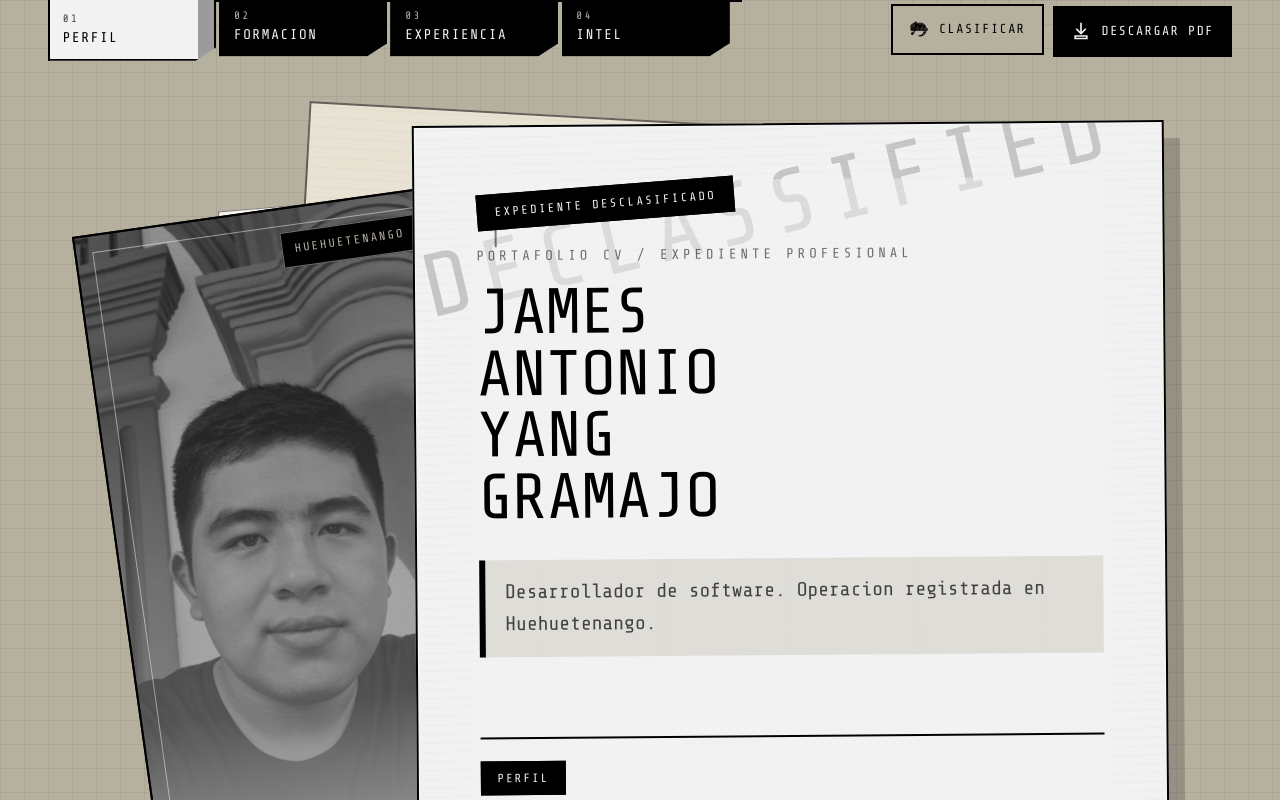
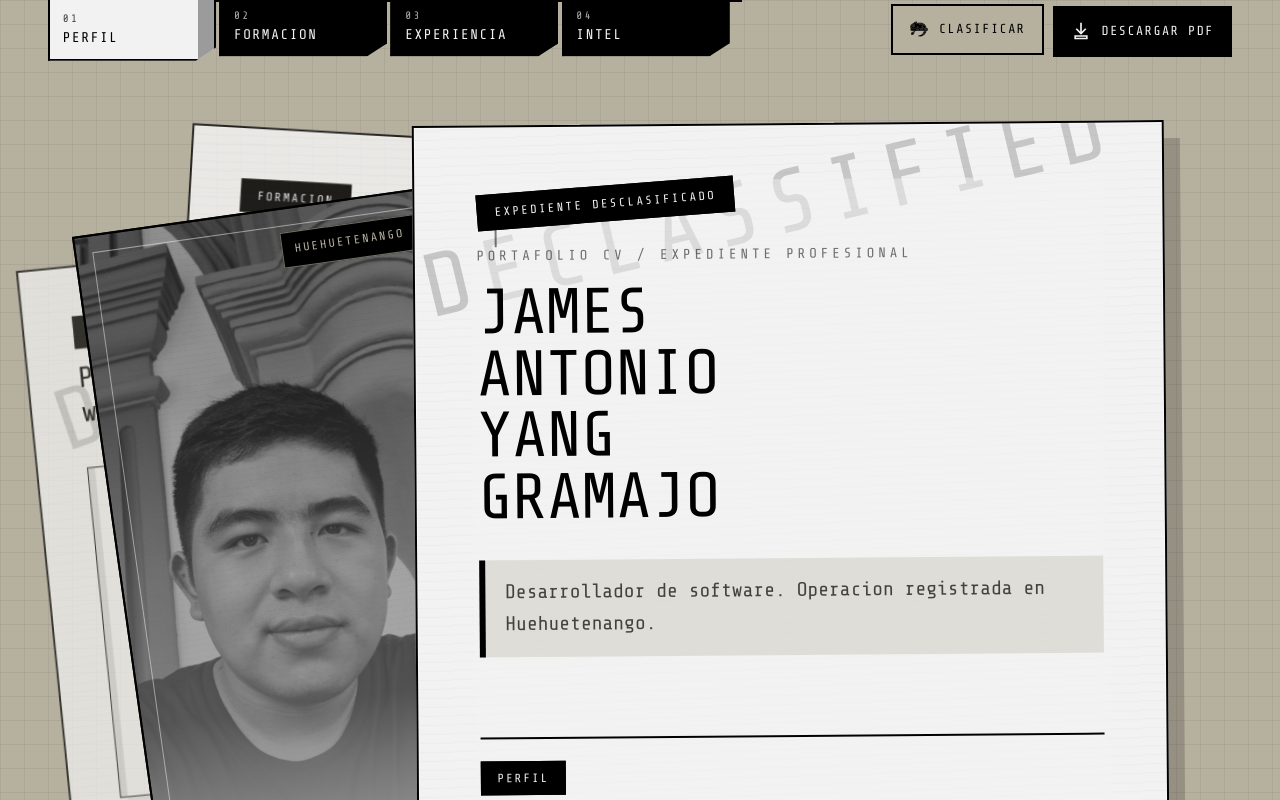
Before and after one commit to sJ4cques/CV, a React (Vite) app: page / in a window 1280 px wide. Shown: the top 800 px of the page. Built offline with nearby package versions, Linux system fonts and the light colour scheme.

Commit message:
Improve Shuffle effect

```diff
--- a/src/screens/HomeScreen/HomeScreen.css
+++ b/src/screens/HomeScreen/HomeScreen.css
@@ -184,10 +184,9 @@
 }
 
 .folder-panel {
-  display: grid;
-  justify-items: center;
-  min-height: calc(100vh - 8.5rem);
+  min-height: max(72rem, calc(100vh - 8.5rem));
   padding: 1.75rem 0.35rem 3rem;
+  perspective: 1200px;
   position: relative;
   z-index: 4;
 }
@@ -196,74 +195,87 @@
   transform: rotate(-0.2deg);
 }
 
-.folder-panel::before {
-  background:
-    linear-gradient(106deg, transparent 0 72%, rgb(0 0 0 / 0.08) 72% 100%),
-    repeating-linear-gradient(
-      0deg,
-      rgb(0 0 0 / 0.028) 0,
-      rgb(0 0 0 / 0.028) 1px,
-      transparent 1px,
-      transparent 10px
-    ),
-    #e7e2d2;
-  border: 2px solid rgb(0 0 0 / 0.56);
-  box-shadow: 12px 14px 0 rgb(0 0 0 / 0.12);
-  content: "";
-  height: min(68rem, calc(100% - 3rem));
+.document-layer {
   left: 50%;
-  max-height: 76rem;
-  top: 1.15rem;
-  width: min(47rem, calc(100% - 2rem));
   pointer-events: none;
   position: absolute;
-  transform: translateX(-48%) rotate(3.2deg) translateY(0.45rem);
-  z-index: 0;
+  top: 1.75rem;
+  transform-style: preserve-3d;
+  transform-origin: 50% 68%;
+  transition:
+    filter 1450ms cubic-bezier(0.16, 0.86, 0.28, 1),
+    opacity 1450ms cubic-bezier(0.16, 0.86, 0.28, 1),
+    transform 1450ms cubic-bezier(0.16, 0.86, 0.28, 1);
+  will-change: filter, opacity, transform;
+  width: min(100%, 66rem);
 }
 
-.folder-panel::after {
-  background:
-    linear-gradient(96deg, transparent 0 84%, rgb(0 0 0 / 0.1) 84% 100%),
-    #f7f5ed;
-  border: 1px solid rgb(0 0 0 / 0.48);
-  box-shadow: 10px 12px 0 rgb(0 0 0 / 0.1);
-  content: "";
-  height: min(62rem, calc(100% - 8rem));
-  left: 50%;
-  top: 5.25rem;
-  width: min(44rem, calc(100% - 2.4rem));
-  pointer-events: none;
-  position: absolute;
-  transform: translateX(-54%) rotate(-5deg);
-  z-index: 0;
+.document-layer.is-active {
+  filter: none;
+  opacity: 1;
+  pointer-events: auto;
+  transform: translateX(-50%) translateY(0) rotate(0deg) scale(1);
+  z-index: 9;
 }
 
-.classified-dossier:not(.declassified-mode) .folder-panel::before {
-  background:
-    linear-gradient(105deg, transparent 0 78%, rgb(0 0 0 / 0.2) 78% 100%),
-    repeating-linear-gradient(
-      0deg,
-      rgb(0 0 0 / 0.045) 0,
-      rgb(0 0 0 / 0.045) 1px,
-      transparent 1px,
-      transparent 10px
-    ),
-    #b6b09f;
-  border-color: rgb(182 176 159 / 0.74);
-  box-shadow: 16px 17px 0 rgb(0 0 0 / 0.34);
-  opacity: 0.86;
+.document-layer.is-depth-1 {
+  filter: saturate(0.86);
+  opacity: 0.84;
+  transform: translateX(-47%) translateY(1.1rem) rotate(3deg) scale(0.985);
+  z-index: 6;
 }
 
-.classified-dossier:not(.declassified-mode) .folder-panel::after {
-  background:
-    linear-gradient(92deg, transparent 0 86%, rgb(0 0 0 / 0.14) 86% 100%),
-    #f2f2f2;
-  border-color: rgb(0 0 0 / 0.62);
-  box-shadow: 11px 12px 0 rgb(0 0 0 / 0.26);
-  opacity: 0.84;
+.document-layer.is-depth-2 {
+  filter: saturate(0.76);
+  opacity: 0.72;
+  transform: translateX(-55%) translateY(4.2rem) rotate(-5deg) scale(0.96);
+  z-index: 5;
+}
+
+.document-layer.is-depth-3 {
+  filter: saturate(0.68);
+  opacity: 0.62;
+  transform: translateX(-42%) translateY(7.4rem) rotate(6deg) scale(0.93);
+  z-index: 4;
+}
+
+.document-layer.from-depth-1 {
+  --from-rotate: 3deg;
+  --from-scale: 0.985;
+  --from-x: -47%;
+  --from-y: 1.1rem;
+}
+
+.document-layer.from-depth-2 {
+  --from-rotate: -5deg;
+  --from-scale: 0.96;
+  --from-x: -55%;
+  --from-y: 4.2rem;
+}
+
+.document-layer.from-depth-3 {
+  --from-rotate: 6deg;
+  --from-scale: 0.93;
+  --from-x: -42%;
+  --from-y: 7.4rem;
+}
+
+.document-layer:not(.is-active) .folder-file,
+.document-layer:not(.is-active) .profile-document-stack {
+  user-select: none;
+}
+
+.folder-panel.is-shuffling .document-layer.is-active.is-incoming {
+  animation: real-sheet-to-front 1450ms cubic-bezier(0.16, 0.86, 0.28, 1) both;
+  z-index: 14;
+}
+
+.folder-panel.is-shuffling .document-layer:not(.is-active) {
+  transition-duration: 1450ms;
 }
 
 .folder-file {
+  --sheet-rotation: -0.45deg;
   background:
     repeating-linear-gradient(
       -1.5deg,
@@ -282,7 +294,7 @@
   overflow: hidden;
   padding: clamp(2rem, 4vw, 4rem);
   position: relative;
-  transform: rotate(-0.45deg);
+  transform: rotate(var(--sheet-rotation));
   width: min(100%, 48rem);
   z-index: 2;
 }
@@ -305,15 +317,63 @@
 }
 
 #file-formacion {
-  transform: rotate(0.35deg);
+  --sheet-rotation: 0.35deg;
 }
 
 #file-experiencia {
-  transform: rotate(-0.75deg);
+  --sheet-rotation: -0.75deg;
 }
 
 #file-intel {
-  transform: rotate(0.55deg);
+  --sheet-rotation: 0.55deg;
+}
+
+@keyframes real-sheet-to-front {
+  0% {
+    filter: saturate(0.76);
+    opacity: 0.82;
+    transform:
+      translateX(var(--from-x))
+      translateY(var(--from-y))
+      translateZ(-18px)
+      rotate(var(--from-rotate))
+      scale(var(--from-scale));
+  }
+
+  24% {
+    filter: saturate(0.9);
+    opacity: 0.96;
+    transform:
+      translateX(calc(var(--from-x) - 10%))
+      translateY(calc(var(--from-y) - 8rem))
+      translateZ(70px)
+      rotate(calc(var(--from-rotate) - 11deg))
+      scale(1.035);
+  }
+
+  56% {
+    filter: none;
+    opacity: 1;
+    transform:
+      translateX(-58%)
+      translateY(-4.2rem)
+      translateZ(96px)
+      rotate(-7deg)
+      scale(1.055);
+  }
+
+  80% {
+    transform:
+      translateX(-48.6%)
+      translateY(0.55rem)
+      translateZ(18px)
+      rotate(1.2deg)
+      scale(0.996);
+  }
+
+  100% {
+    transform: translateX(-50%) translateY(0) translateZ(0) rotate(0deg) scale(1);
+  }
 }
 
 .profile-document-stack {
@@ -332,6 +392,7 @@
 }
 
 .profile-photo-sheet {
+  --photo-sheet-rotation: -8deg;
   background: #0a0a0a;
   border: 2px solid #000000;
   box-shadow: 12px 15px 0 rgb(0 0 0 / 0.18);
@@ -340,7 +401,7 @@
   overflow: hidden;
   position: absolute;
   top: 5.3rem;
-  transform: rotate(-8deg);
+  transform: rotate(var(--photo-sheet-rotation));
   width: min(23rem, 38%);
   z-index: 1;
 }
@@ -1211,8 +1272,13 @@ html.chameleon-view-transition::view-transition-old(root) {
   html.chameleon-view-transition::view-transition-new(root),
   html.chameleon-view-transition::view-transition-old(root),
   .chameleon-fallback-fill,
-  .chameleon-ripple-ring {
+  .chameleon-ripple-ring,
+  .folder-panel.is-shuffling .document-layer {
     animation-duration: 1ms;
+  }
+
+  .document-layer {
+    transition-duration: 1ms;
   }
 }
 
--- a/src/screens/HomeScreen/HomeScreen.jsx
+++ b/src/screens/HomeScreen/HomeScreen.jsx
@@ -98,6 +98,7 @@ const dossierTabs = [
 const CHAMELEON_THEME_DELAY_MS = 2450
 const CHAMELEON_WAVE_DURATION_MS = 2850
 const CHAMELEON_VIEW_TRANSITION_CLASS = 'chameleon-view-transition'
+const PAPER_SHUFFLE_DURATION_MS = 1450
 
 function TimelineItem({ item }) {
   return (
@@ -159,13 +160,121 @@ function ContactLink({ item }) {
   return <div className="contact-item">{content}</div>
 }
 
+function DossierFile({ fileId, isDeclassified }) {
+  if (fileId === 'perfil') {
+    return (
+      <div className="profile-document-stack">
+        <aside className="profile-photo-sheet" aria-label="Fotografia de expediente">
+          <div className="evidence-photo">
+            <img alt="James Antonio Yang Gramajo" src={profileImage} />
+          </div>
+          <div className="profile-photo-tag">Huehuetenango</div>
+        </aside>
+
+        <section className="folder-file is-profile" id="file-perfil">
+          <div className="case-file flex min-h-full flex-col justify-between gap-10">
+            <div>
+              <div className="classified-stamp mb-6 w-fit px-4 py-2 text-xs font-semibold uppercase tracking-[0.2em]">
+                {isDeclassified ? 'Expediente desclasificado' : 'Archivo clasificado'}
+              </div>
+              <p className="mb-4 text-sm uppercase tracking-[0.28em] text-black/55">
+                Portafolio CV / Expediente profesional
+              </p>
+              <h1 className="case-title text-5xl font-semibold leading-[0.95] text-black sm:text-7xl lg:text-8xl">
+                James <RedactedText width="7ch">Antonio</RedactedText> Yang Gramajo
+              </h1>
+              <p className="case-summary mt-8 max-w-2xl text-xl leading-relaxed text-black/70">
+                {profile.headline}. Operacion registrada en{' '}
+                <RedactedText width="11ch">Huehuetenango</RedactedText>.
+              </p>
+            </div>
+
+            <div className="profile-contact-sheet">
+              <SectionHeading eyebrow="Perfil" title="Datos personales" />
+              <div className="classified-contact mt-6 grid gap-2">
+                {contactItems.map((item) => (
+                  <ContactLink item={item} key={item.label} />
+                ))}
+              </div>
+            </div>
+          </div>
+        </section>
+      </div>
+    )
+  }
+
+  if (fileId === 'formacion') {
+    return (
+      <section className="folder-file" id="file-formacion">
+        <div className="grid gap-10 lg:grid-cols-[30%_70%]">
+          <SectionHeading eyebrow="Formacion" title="Base academica y estudios en curso" />
+          <div className="file-stack grid gap-8">
+            {education.map((item) => (
+              <TimelineItem item={item} key={`${item.level}-${item.period}-${item.title}`} />
+            ))}
+          </div>
+        </div>
+      </section>
+    )
+  }
+
+  if (fileId === 'experiencia') {
+    return (
+      <section className="folder-file" id="file-experiencia">
+        <div className="grid gap-10 lg:grid-cols-[30%_70%]">
+          <SectionHeading eyebrow="Experiencia" title="Procesos administrativos y desarrollo web" />
+          <div className="file-stack grid gap-10">
+            {experience.map((item) => (
+              <TimelineItem item={item} key={`${item.role}-${item.period}`} />
+            ))}
+          </div>
+        </div>
+      </section>
+    )
+  }
+
+  return (
+    <section className="folder-file folder-file--intel grid gap-8 lg:grid-cols-[60%_40%]" id="file-intel">
+      <div>
+        <SectionHeading eyebrow="Idiomas" title="Comunicacion" tone="dark" />
+        <div className="mt-10 grid gap-8 sm:grid-cols-2">
+          {languages.map((language) => (
+            <article className="intel-card" key={language.name}>
+              <h3 className="text-2xl font-semibold">{language.name}</h3>
+              <ul className="mt-4 grid gap-2 text-lg text-[#F2F2F2]/80">
+                {language.details.map((detail) => (
+                  <li key={detail}>{detail}</li>
+                ))}
+              </ul>
+            </article>
+          ))}
+        </div>
+      </div>
+
+      <div className="interest-file text-black">
+        <SectionHeading eyebrow="Intereses" title="Pasatiempos" />
+        <ul className="mt-10 grid gap-4 text-3xl font-semibold">
+          {interests.map((interest) => (
+            <li key={interest}>{interest}</li>
+          ))}
+        </ul>
+      </div>
+    </section>
+  )
+}
+
 function HomeScreen() {
   const [showIntro, setShowIntro] = useState(true)
   const [activeFile, setActiveFile] = useState('perfil')
+  const [previousActiveFile, setPreviousActiveFile] = useState('perfil')
+  const [isPaperShuffling, setIsPaperShuffling] = useState(false)
   const [isDeclassified, setIsDeclassified] = useState(true)
   const [chameleonRipple, setChameleonRipple] = useState(null)
   const chameleonRippleTimeoutRef = useRef(null)
   const chameleonThemeTimeoutRef = useRef(null)
+  const paperShuffleTimeoutRef = useRef(null)
+  const activeFileIndex = dossierTabs.findIndex((tab) => tab.id === activeFile)
+  const previousActiveFileIndex = dossierTabs.findIndex((tab) => tab.id === previousActiveFile)
 
   const clearChameleonRippleTimeout = useCallback(() => {
     if (chameleonRippleTimeoutRef.current) {
@@ -181,12 +290,20 @@ function HomeScreen() {
     }
   }, [])
 
+  const clearPaperShuffleTimeout = useCallback(() => {
+    if (paperShuffleTimeoutRef.current) {
+      window.clearTimeout(paperShuffleTimeoutRef.current)
+      paperShuffleTimeoutRef.current = null
+    }
+  }, [])
+
   useEffect(() => {
     return () => {
       clearChameleonRippleTimeout()
       clearChameleonThemeTimeout()
+      clearPaperShuffleTimeout()
     }
-  }, [clearChameleonRippleTimeout, clearChameleonThemeTimeout])
+  }, [clearChameleonRippleTimeout, clearChameleonThemeTimeout, clearPaperShuffleTimeout])
 
   const handleIntroComplete = useCallback(() => {
     setShowIntro(false)
@@ -204,6 +321,21 @@ function HomeScreen() {
       },
     })
   }, [])
+  const handleFileSelect = useCallback((fileId) => {
+    if (fileId === activeFile) {
+      return
+    }
+
+    clearPaperShuffleTimeout()
+    setPreviousActiveFile(activeFile)
+    setActiveFile(fileId)
+    setIsPaperShuffling(true)
+
+    paperShuffleTimeoutRef.current = window.setTimeout(() => {
+      setIsPaperShuffling(false)
+      paperShuffleTimeoutRef.current = null
+    }, PAPER_SHUFFLE_DURATION_MS)
+  }, [activeFile, clearPaperShuffleTimeout])
   const handleVisualModeToggle = useCallback((event) => {
     const root = document.documentElement
     const nextMode = !isDeclassified
@@ -309,7 +441,7 @@ function HomeScreen() {
                   aria-selected={activeFile === tab.id}
                   className={`folder-tab ${activeFile === tab.id ? 'is-active' : ''}`}
                   key={tab.id}
-                  onClick={() => setActiveFile(tab.id)}
+                  onClick={() => handleFileSelect(tab.id)}
                   type="button"
                 >
                   <span>{tab.marker}</span>
@@ -327,101 +459,31 @@ function HomeScreen() {
             </div>
           </div>
 
-          <div className="folder-panel">
-            {activeFile === 'perfil' ? (
-              <div className="profile-document-stack">
-                <aside className="profile-photo-sheet" aria-label="Fotografia de expediente">
-                  <div className="evidence-photo">
-                    <img alt="James Antonio Yang Gramajo" src={profileImage} />
-                  </div>
-                  <div className="profile-photo-tag">Huehuetenango</div>
-                </aside>
+          <div className={`folder-panel ${isPaperShuffling ? 'is-shuffling' : ''}`}>
+            {dossierTabs.map((tab, index) => {
+              const stackDepth = (index - activeFileIndex + dossierTabs.length) % dossierTabs.length
+              const previousStackDepth =
+                (index - previousActiveFileIndex + dossierTabs.length) % dossierTabs.length
+              const isActive = stackDepth === 0
+              const isIncoming = isPaperShuffling && isActive
 
-                <section className="folder-file is-profile" id="file-perfil">
-                  <div className="case-file flex min-h-full flex-col justify-between gap-10">
-                    <div>
-                      <div className="classified-stamp mb-6 w-fit px-4 py-2 text-xs font-semibold uppercase tracking-[0.2em]">
-                        {isDeclassified ? 'Expediente desclasificado' : 'Archivo clasificado'}
-                      </div>
-                      <p className="mb-4 text-sm uppercase tracking-[0.28em] text-black/55">
-                        Portafolio CV / Expediente profesional
-                      </p>
-                      <h1 className="case-title text-5xl font-semibold leading-[0.95] text-black sm:text-7xl lg:text-8xl">
-                        James <RedactedText width="7ch">Antonio</RedactedText> Yang Gramajo
-                      </h1>
-                      <p className="case-summary mt-8 max-w-2xl text-xl leading-relaxed text-black/70">
-                        {profile.headline}. Operacion registrada en{' '}
-                        <RedactedText width="11ch">Huehuetenango</RedactedText>.
-                      </p>
-                    </div>
-
-                    <div className="profile-contact-sheet">
-                      <SectionHeading eyebrow="Perfil" title="Datos personales" />
-                      <div className="classified-contact mt-6 grid gap-2">
-                        {contactItems.map((item) => (
-                          <ContactLink item={item} key={item.label} />
-                        ))}
-                      </div>
-                    </div>
-                  </div>
-                </section>
-              </div>
-            ) : null}
-
-            {activeFile === 'formacion' ? (
-              <section className="folder-file" id="file-formacion">
-                <div className="grid gap-10 lg:grid-cols-[30%_70%]">
-                  <SectionHeading eyebrow="Formacion" title="Base academica y estudios en curso" />
-                  <div className="file-stack grid gap-8">
-                    {education.map((item) => (
-                      <TimelineItem item={item} key={`${item.level}-${item.period}-${item.title}`} />
-                    ))}
-                  </div>
+              return (
+                <div
+                  aria-hidden={!isActive}
+                  className={[
+                    'document-layer',
+                    `document-layer--${tab.id}`,
+                    isActive ? 'is-active' : `is-depth-${stackDepth}`,
+                    isIncoming ? 'is-incoming' : '',
+                    isIncoming ? `from-depth-${previousStackDepth}` : '',
+                  ].filter(Boolean).join(' ')}
+                  key={tab.id}
+                  style={{ '--stack-depth': String(stackDepth) }}
+                >
+                  <DossierFile fileId={tab.id} isDeclassified={isDeclassified} />
                 </div>
-              </section>
-            ) : null}
-
-            {activeFile === 'experiencia' ? (
-              <section className="folder-file" id="file-experiencia">
-                <div className="grid gap-10 lg:grid-cols-[30%_70%]">
-                  <SectionHeading eyebrow="Experiencia" title="Procesos administrativos y desarrollo web" />
-                  <div className="file-stack grid gap-10">
-                    {experience.map((item) => (
-                      <TimelineItem item={item} key={`${item.role}-${item.period}`} />
-                    ))}
-                  </div>
-                </div>
-              </section>
-            ) : null}
-
-            {activeFile === 'intel' ? (
-              <section className="folder-file folder-file--intel grid gap-8 lg:grid-cols-[60%_40%]" id="file-intel">
-                <div>
-                  <SectionHeading eyebrow="Idiomas" title="Comunicacion" tone="dark" />
-                  <div className="mt-10 grid gap-8 sm:grid-cols-2">
-                    {languages.map((language) => (
-                      <article className="intel-card" key={language.name}>
-                        <h3 className="text-2xl font-semibold">{language.name}</h3>
-                        <ul className="mt-4 grid gap-2 text-lg text-[#F2F2F2]/80">
-                          {language.details.map((detail) => (
-                            <li key={detail}>{detail}</li>
-                          ))}
-                        </ul>
-                      </article>
-                    ))}
-                  </div>
-                </div>
-
-                <div className="interest-file text-black">
-                  <SectionHeading eyebrow="Intereses" title="Pasatiempos" />
-                  <ul className="mt-10 grid gap-4 text-3xl font-semibold">
-                    {interests.map((interest) => (
-                      <li key={interest}>{interest}</li>
-                    ))}
-                  </ul>
-                </div>
-              </section>
-            ) : null}
+              )
+            })}
           </div>
         </section>
       </main>
```
